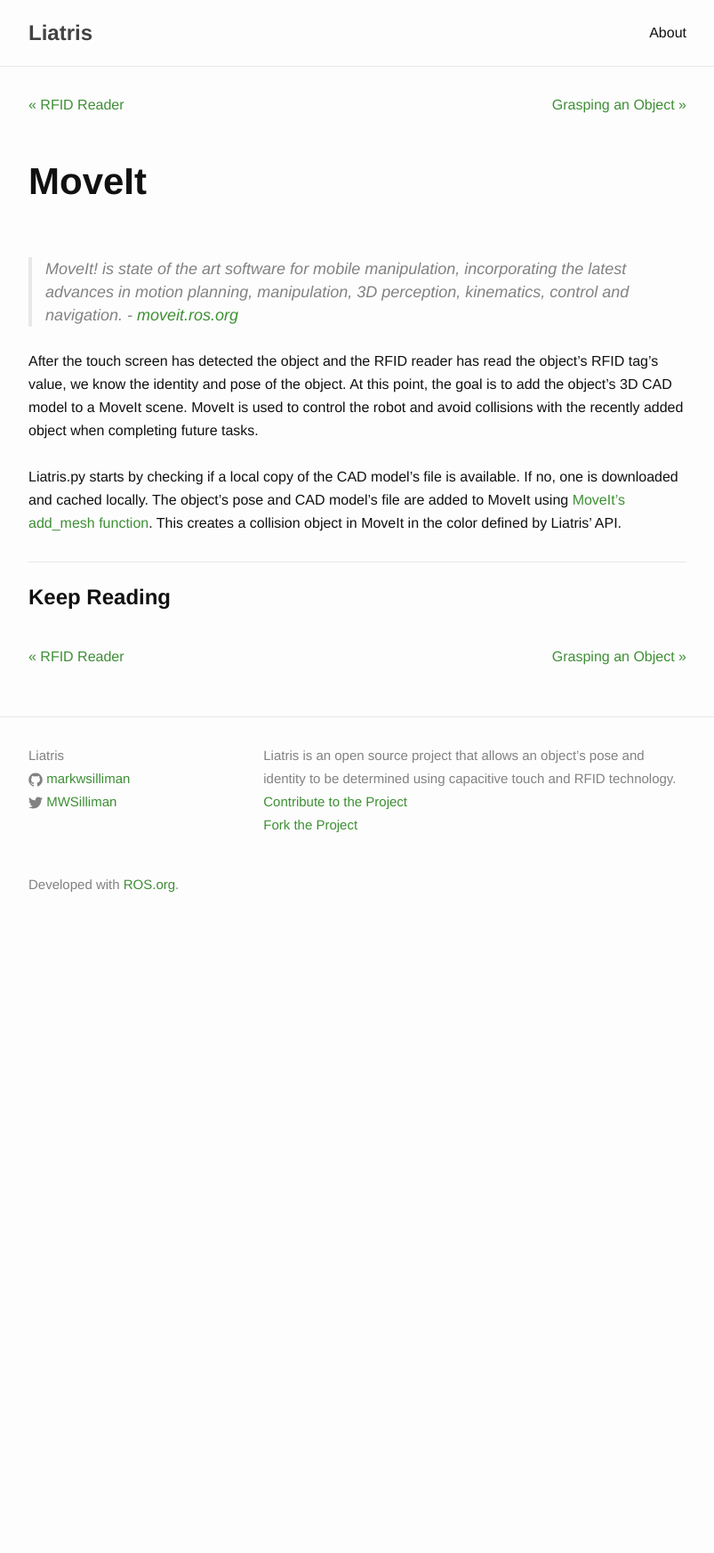
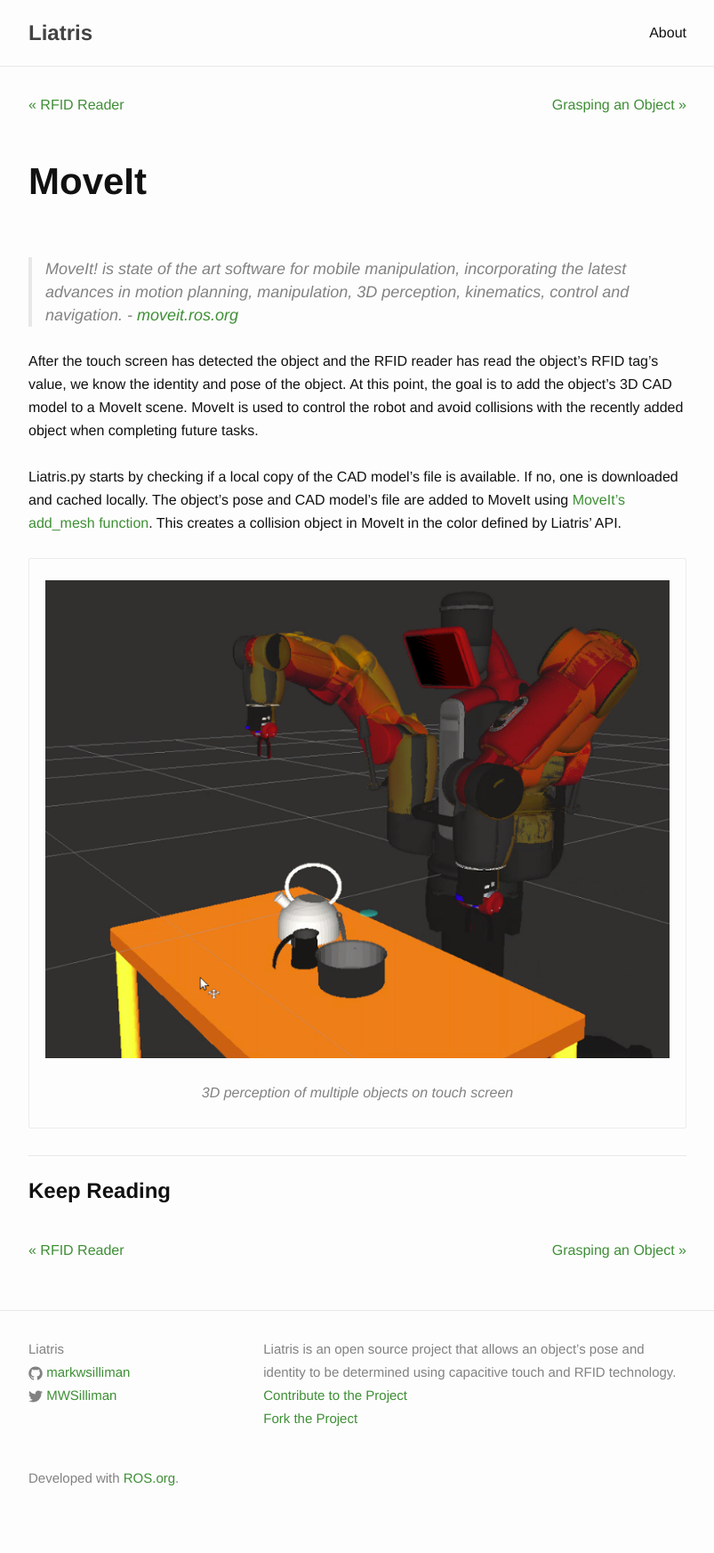
Before and after one commit to markwsilliman/liatris-org, a Jekyll site: the page built from _posts/2015-06-19-9.markdown, in a window 1280 px wide. Shown: the whole page at 89% size, without its empty margins (238-1041 px from the left). Built offline with Jekyll 4.4.1, drawn with Linux system fonts in a browser that asks for light colours; nearby versions of some CDN libraries; before the commit the page ends 1078 px from its top, so only the background shows below that.

Commit message:
multiple objects screen shot

```diff
--- a/_posts/2015-06-19-9.markdown
+++ b/_posts/2015-06-19-9.markdown
@@ -10,3 +10,5 @@ answerrostag: "teleoperation"
 After the touch screen has detected the object and the RFID reader has read the object’s RFID tag’s value, we know the identity and pose of the object.  At this point, the goal is to add the object’s 3D CAD model to a MoveIt scene.  MoveIt is used to control the robot and avoid collisions with the recently added object when completing future tasks.
 
 Liatris.py starts by checking if a local copy of the CAD model’s file is available. If no, one is downloaded and cached locally. The object’s pose and CAD model’s file are added to MoveIt using [MoveIt’s add_mesh function](http://moveit.ros.org/wiki/Environment_Representation/Overview). This creates a collision object in MoveIt in the color defined by Liatris’ API.
+
+{% include image.html img="/assets/moveit.png" title="3D perception of multiple objects on touch screen" %}
```
Also changed, not shown: assets/moveit.png (added).
